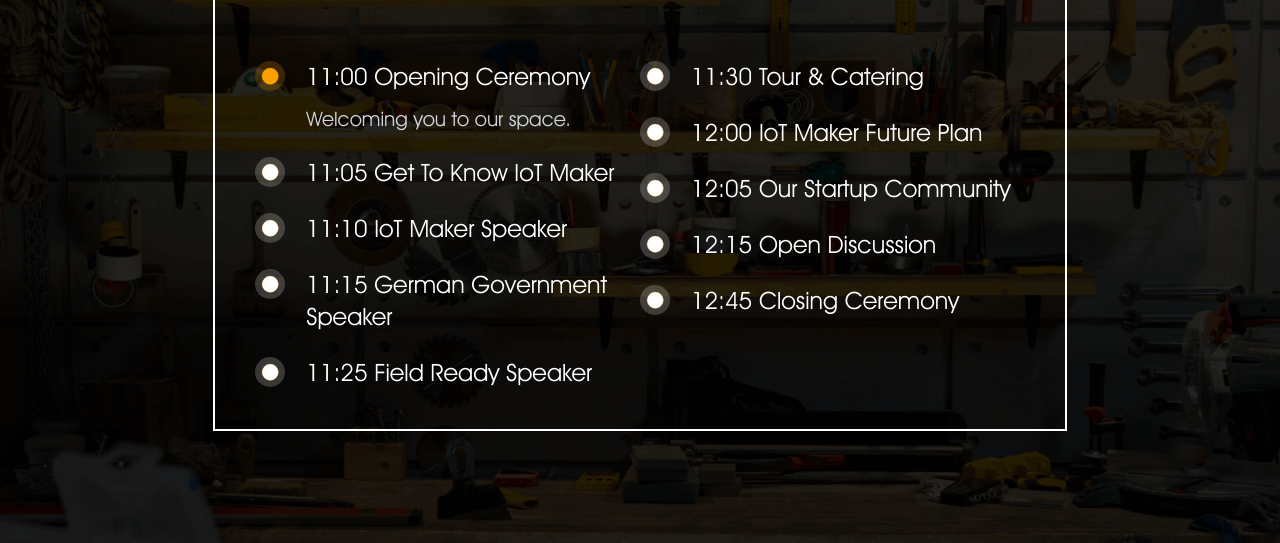
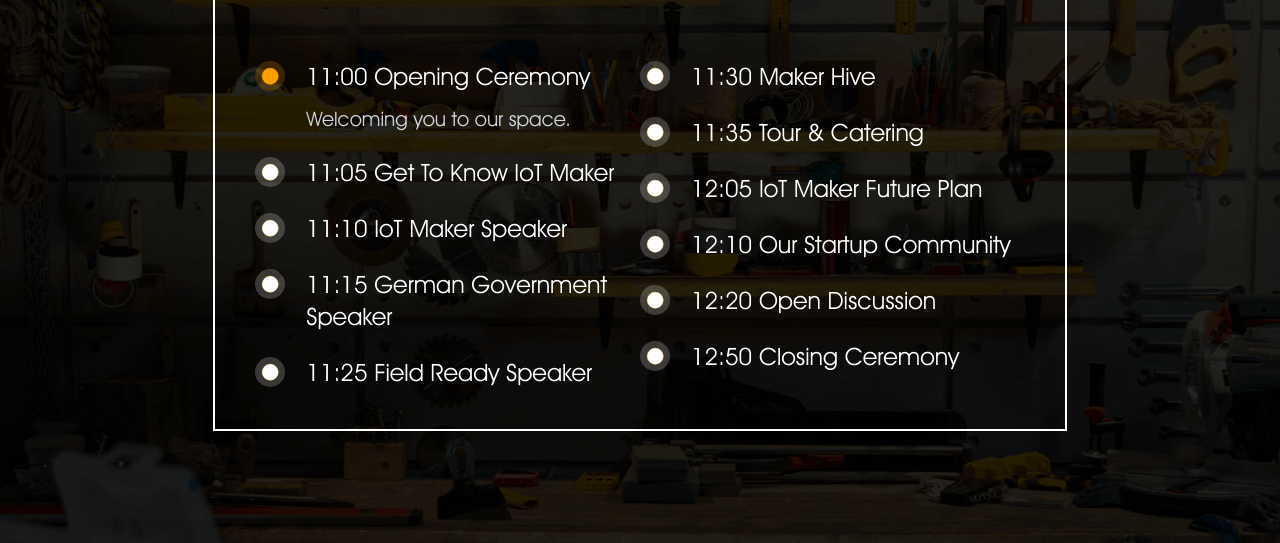
Before and after one commit to Jwan999/agenda, a plain HTML site: page index.html in a window 1280 px wide. Shown: the part 257-800 px from the top of the page. Drawn offline with nearby package versions, Linux system fonts and the light colour scheme.

Commit message:
Second commit

```diff
--- a/index.html
+++ b/index.html
@@ -180,7 +180,8 @@
                             </h1>
                             <transition name="slide-fade">
                                 <p v-if="active.includes('section11')" class="text-xl text-gray-300 mt-3 text-justify">
-                                    A speech will be given by Mrs. Stephanie Hochheim, Counselor for Economic Co-operation & Development at the german embassy in Baghdad.
+                                    A speech will be given by Mrs. Stephanie Hochheim, Counselor for Economic
+                                    Co-operation & Development at the german embassy in Baghdad.
                                 </p>
                             </transition>
                         </div>
@@ -222,6 +223,38 @@
 
                 </div>
                 <div class="flex flex-col lg:w-6/12 w-full">
+                    <div @click="clicking('section4')"
+                         class="flex flex-row mt-6 cursor-pointer">
+                        <div class="w-1/12">
+                            <?xml version="1.0" encoding="UTF-8"?>
+                            <svg width="30px" height="30px" viewBox="0 0 70 70" version="1.1"
+                                 xmlns="http://www.w3.org/2000/svg" xmlns:xlink="http://www.w3.org/1999/xlink">
+                                <title>Wireframe</title>
+                                <g id="Wireframe" stroke="none" stroke-width="1" fill="none" fill-rule="evenodd">
+                                    <circle id="Oval" fill-opacity="0.2"
+                                            v-bind:fill="active.includes('section4') ? '#fca000' : 'white'"
+                                            cx="35"
+                                            cy="35"
+                                            r="35"></circle>
+                                    <circle id="Oval" stroke="#FCA000" stroke-width="0.7"
+                                            v-bind:fill="active.includes('section4') ? '#fca000' : 'white'"
+                                            cx="35.5"
+                                            cy="35.5" r="19.15"></circle>
+                                </g>
+                            </svg>
+
+                        </div>
+                        <div class="ml-3 w-11/12 px-2">
+                            <h1 class="text-2xl">
+                                11:30 Maker Hive
+                            </h1>
+                            <transition name="slide-fade">
+                                <p v-if="active.includes('section4')" class="text-xl text-gray-300 mt-3 text-justify">
+                                    A short video about Maker Hive network and announcement. </p>
+                            </transition>
+                        </div>
+                    </div>
+
                     <div @click="clicking('section6')"
                          class="flex flex-row mt-6 cursor-pointer">
                         <div class="w-1/12">
@@ -245,7 +278,7 @@
                         </div>
                         <div class="ml-3 w-11/12 px-2">
                             <h1 class="text-2xl">
-                                11:30 Tour & Catering
+                                11:35 Tour & Catering
                             </h1>
                             <transition name="slide-fade">
                                 <p v-if="active.includes('section6')" class="text-xl text-gray-300 mt-3 text-justify">
@@ -278,7 +311,7 @@
                         </div>
                         <div class="ml-3 w-11/12 px-2">
                             <h1 class="text-2xl">
-                                12:00 IoT Maker Future Plan
+                                12:05 IoT Maker Future Plan
                             </h1>
                             <transition name="slide-fade">
                                 <p v-if="active.includes('section7')" class="text-xl text-gray-300 mt-3 text-justify">
@@ -310,7 +343,7 @@
                         </div>
                         <div class="ml-3 w-11/12 px-2">
                             <h1 class="text-2xl">
-                                12:05 Our Startup Community
+                                12:10 Our Startup Community
                             </h1>
                             <transition name="slide-fade">
                                 <p v-if="active.includes('section10')" class="text-xl text-gray-300 mt-3 text-justify">
@@ -343,7 +376,7 @@
                         </div>
                         <div class="ml-3 w-11/12 px-2">
                             <h1 class="text-2xl">
-                                12:15 Open Discussion
+                                12:20 Open Discussion
                             </h1>
                             <transition name="slide-fade">
                                 <p v-if="active.includes('section8')" class="text-xl text-gray-300 mt-3 text-justify">
@@ -375,7 +408,7 @@
                         </div>
                         <div class="ml-3 w-11/12 px-2">
                             <h1 class="text-2xl">
-                                12:45 Closing Ceremony
+                                12:50 Closing Ceremony
                             </h1>
                             <transition name="slide-fade">
                                 <p v-if="active.includes('section9')" class="text-xl text-gray-300 mt-3 text-justify">
```
